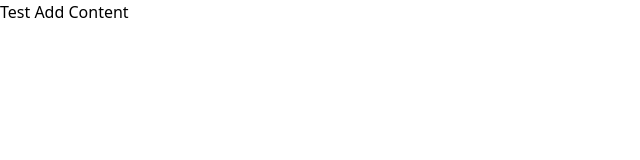
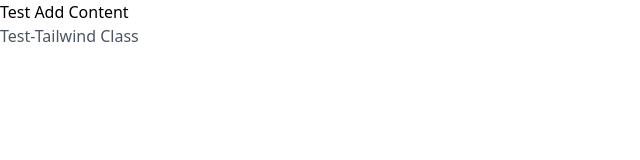
Before and after one commit to futurefounder/restaurant-page-project, a website built with webpack: page dist/index.html in a window 1280 px wide. Shown: the whole page, without its empty margins (0-640 px from the left). Built offline with nearby package versions, Linux system fonts and the light colour scheme.

Commit message:
add test tailwind element

```diff
--- a/src/pageLoad.js
+++ b/src/pageLoad.js
@@ -2,6 +2,26 @@
   function addCode() {
     document.getElementById("content").innerHTML +=
       "<h1>Test Add Content</h1>";
+
+    // const headerElement = document.getElementById("gfg");
+
+// Create element
+const el = document.createElement('header');
+
+// Add Tailwind class to element
+el.classList.add('text-gray-600', 'body-font');
+
+// Add text content to element
+el.textContent = 'Test-Tailwind Class';
+
+// Or set the innerHTML of the element
+// el.innerHTML = `<span>One, two, three</span>`;
+
+// add element to DOM
+const box = document.getElementById('content');
+box.appendChild(el);
+
+
   };
   addCode();
 })();
```
Also changed, not shown: dist/index.html.
